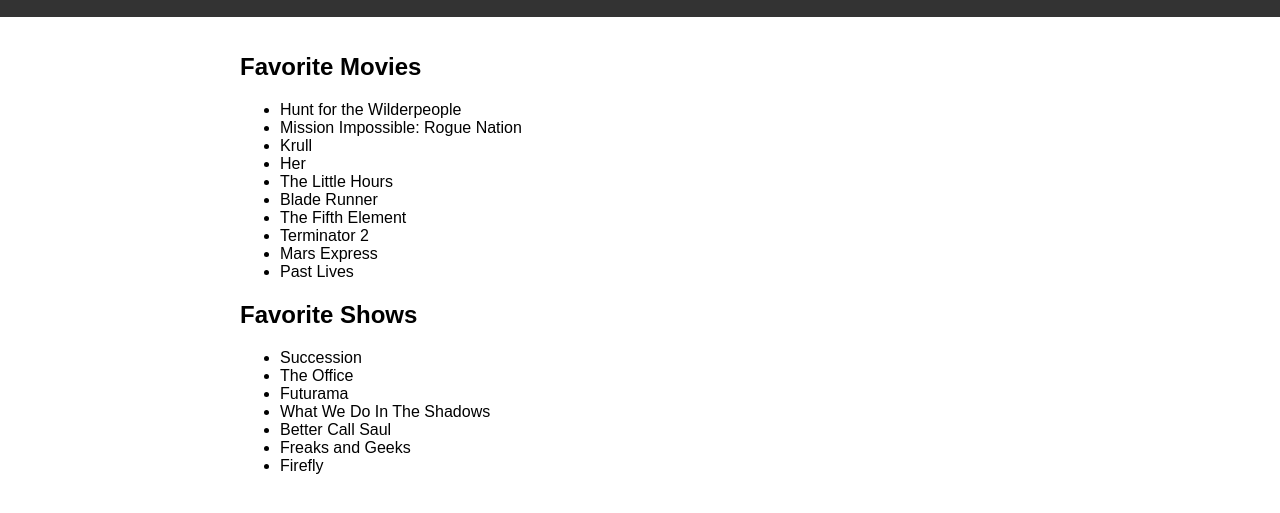
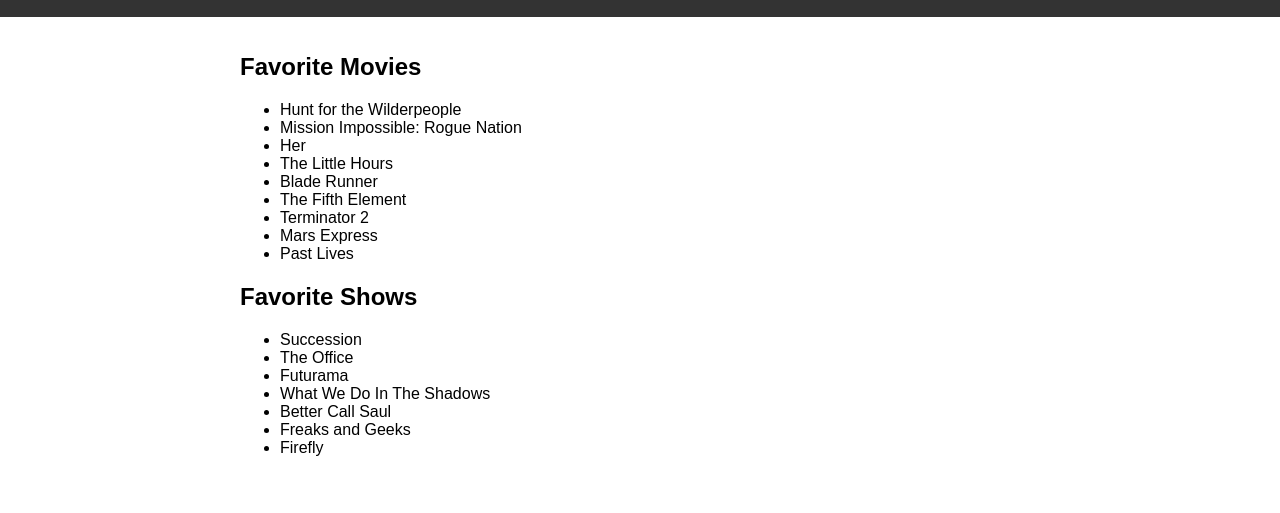
Before and after one commit to Paul-Ryan/pauls-movie-list, a website: page index.html in a window 1280 px wide. Shown: the part 95-608 px from the top of the page. Drawn offline with Linux system fonts and the light colour scheme.

Commit message:
Remvoe Krull.

```diff
--- a/index.html
+++ b/index.html
@@ -30,7 +30,6 @@
       <ul>
         <li>Hunt for the Wilderpeople</li>
         <li>Mission Impossible: Rogue Nation</li>
-        <li>Krull</li>
         <li>Her</li>
         <li>The Little Hours</li>
         <li>Blade Runner</li>
```
